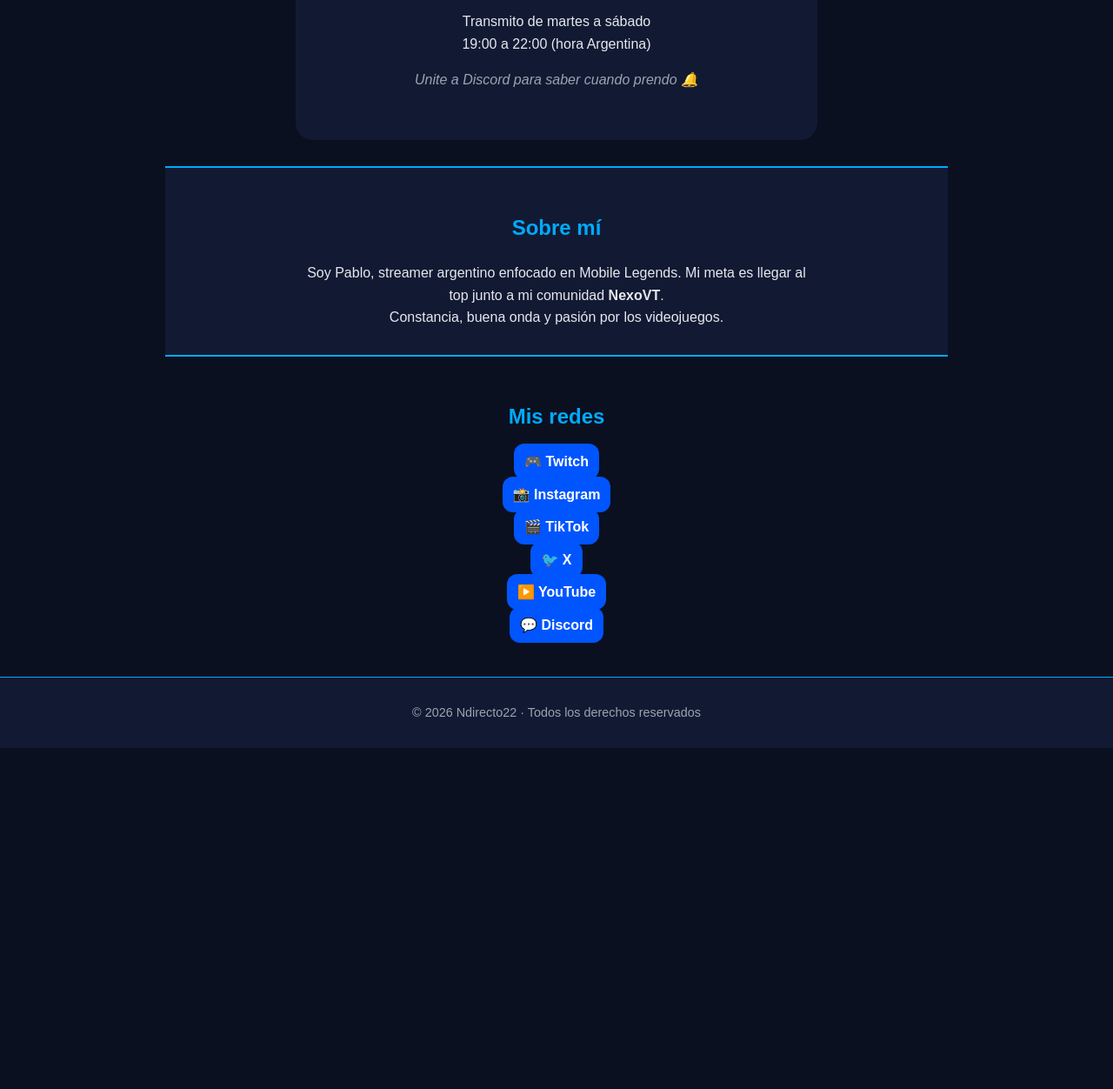
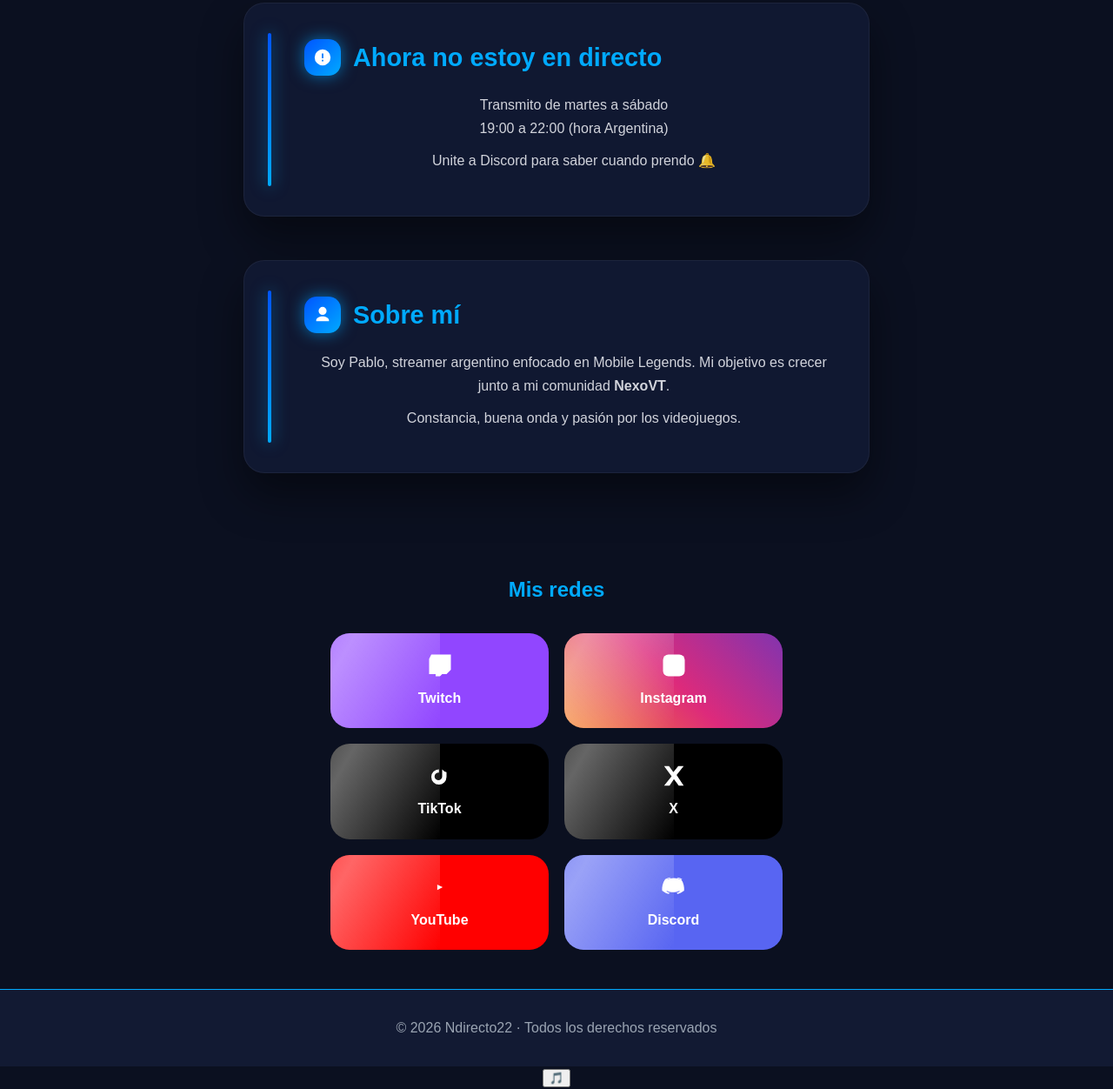
Before and after one commit to PEmanuelLuduena/Ndirecto22, a plain HTML site: page index.html in a window 1280 px wide. Shown: the part 876-2128 px from the top of the page at 87% size. Before the commit the page ends 1736 px from the top, so only its background shows below. Drawn offline with Linux system fonts and the light colour scheme.

Commit message:
Add files via upload

```diff
--- a/index.html
+++ b/index.html
@@ -4,17 +4,21 @@
   <meta charset="UTF-8">
   <meta name="viewport" content="width=device-width, initial-scale=1.0">
 
-  <meta name="description" content="Ndirecto21, streamer argentino de Mobile Legends. Comunidad NexoVT.">
-  <meta name="author" content="Pablo - Ndirecto21">
+  <meta name="description" content="Ndirecto22, streamer argentino de Mobile Legends. Comunidad NexoVT.">
+  <meta name="author" content="Pablo - Ndirecto22">
 
   <title>Ndirecto22 | Streamer de Mobile Legends</title>
 
   <link rel="stylesheet" href="style.css">
-  <link rel="icon" href="cici-icon.png" type="image/png">
+  <link rel="icon" href="ndirecto22-icon.png" type="image/png">
 </head>
 
 <body>
+<body>
 
+<audio id="bg-music" loop>
+  <source src="chill.mp3.mp3" type="audio/mpeg">
+</audio>
   <!-- EFECTO GAMER -->
   <div class="energy"></div>
 
@@ -23,7 +27,6 @@
     <h1 class="logo">Ndirecto22</h1>
     <p class="slogan">Rumbo al Top de Mobile Legends</p>
 
-    <!-- BOTÓN EN VIVO -->
     <a
       href="https://www.twitch.tv/ndirecto22"
       class="live-button live"
@@ -33,7 +36,6 @@
       🔴 EN VIVO AHORA
     </a>
 
-    <!-- CONTADOR -->
     <section class="stats">
       <div class="stat">
         <span id="followers">0</span>
@@ -51,31 +53,49 @@
     <!-- BANNER -->
     <section class="banner">
       <figure>
-        <img src="ndirecto22.png" alt="Cici, personaje del canal Ndirecto21">
+        <img src="ndirecto22.png" alt="Personaje del canal Ndirecto22">
         <figcaption>Personaje principal del canal</figcaption>
       </figure>
     </section>
 
-    <!-- PANTALLA OFFLINE -->
-    <section class="offline-screen">
-      <h2>Ahora no estoy en directo</h2>
+    <!-- CARD OFFLINE -->
+    <section class="card">
+      <h2 class="card-title">
+        <span class="icon">
+          <svg viewBox="0 0 24 24">
+            <path d="M12 2a10 10 0 100 20 10 10 0 000-20zm1 11h-2V7h2v6zm0 4h-2v-2h2v2z"/>
+          </svg>
+        </span>
+        Ahora no estoy en directo
+      </h2>
+
       <p>
         Transmito de martes a sábado<br>
         19:00 a 22:00 (hora Argentina)
       </p>
+
       <p class="offline-msg">
         Unite a Discord para saber cuando prendo 🔔
       </p>
     </section>
 
-    <!-- SOBRE MÍ -->
-    <section class="about">
-      <h2>Sobre mí</h2>
+    <!-- CARD SOBRE MI -->
+    <section class="card">
+      <h2 class="card-title">
+        <span class="icon">
+          <svg viewBox="0 0 24 24">
+            <path d="M12 12a5 5 0 100-10 5 5 0 000 10zm0 2c-4 0-8 2-8 5v1h16v-1c0-3-4-5-8-5z"/>
+          </svg>
+        </span>
+        Sobre mí
+      </h2>
+
       <p>
         Soy Pablo, streamer argentino enfocado en Mobile Legends.
-        Mi meta es llegar al top junto a mi comunidad
+        Mi objetivo es crecer junto a mi comunidad
         <strong>NexoVT</strong>.
       </p>
+
       <p>
         Constancia, buena onda y pasión por los videojuegos.
       </p>
@@ -84,27 +104,77 @@
     <!-- REDES -->
     <nav class="social">
       <h2>Mis redes</h2>
+
       <ul class="social-links">
-        <li><a href="https://www.twitch.tv/ndirecto22" target="_blank">🎮 Twitch</a></li>
-        <li><a href="https://www.instagram.com/ndirecto22?igsh=MWNhc3Y4NTY1emdrNw==" target="_blank">📸 Instagram</a></li>
-        <li><a href="https://www.tiktok.com/@offis2026?_r=1&_t=ZM-933UNZmZmKi" target="_blank">🎬 TikTok</a></li>
-        <li><a href="https://x.com/Ndirecto22" target="_blank">🐦 X</a></li>
-        <li><a href="https://youtube.com/@ndirecto22?si=AZPQmWMvYpHDTfaj" target="_blank">▶️ YouTube</a></li>
-        <li><a href="https://discord.gg/fGCykQMm" target="_blank">💬 Discord</a></li>
+
+        <li>
+          <a href="https://www.twitch.tv/ndirecto22" target="_blank" class="social-btn twitch">
+            <svg viewBox="0 0 24 24">
+              <path d="M4 2L2 6v14h6v2h4l2-2h4l4-4V2H4z"/>
+              <path d="M15 7h2v5h-2zM11 7h2v5h-2z"/>
+            </svg>
+            Twitch
+          </a>
+        </li>
+
+        <li>
+          <a href="https://www.instagram.com/ndirecto22" target="_blank" class="social-btn instagram">
+            <svg viewBox="0 0 24 24">
+              <path d="M7 2h10a5 5 0 015 5v10a5 5 0 01-5 5H7a5 5 0 01-5-5V7a5 5 0 015-5z"/>
+            </svg>
+            Instagram
+          </a>
+        </li>
+
+        <li>
+          <a href="https://www.tiktok.com/@offis2026" target="_blank" class="social-btn tiktok">
+            <svg viewBox="0 0 24 24">
+              <path d="M14 2v10.5a3.5 3.5 0 11-3-3.45V6a7 7 0 107 7V8.5a6.5 6.5 0 01-4-2.5z"/>
+            </svg>
+            TikTok
+          </a>
+        </li>
+
+        <li>
+          <a href="https://x.com/Ndirecto22" target="_blank" class="social-btn x">
+            <svg viewBox="0 0 24 24">
+              <path d="M3 3h4.5l4 5.5L16 3h5l-6.5 8.2L21 21h-4.5l-4.5-6L8 21H3l6.9-8.7L3 3z"/>
+            </svg>
+            X
+          </a>
+        </li>
+
+        <li>
+          <a href="https://youtube.com/@ndirecto22" target="_blank" class="social-btn youtube">
+            <svg viewBox="0 0 24 24">
+              <path d="M9.5 14.5v-5l5 2.5-5 2.5z"/>
+            </svg>
+            YouTube
+          </a>
+        </li>
+
+        <li>
+          <a href="https://discord.gg/fGCykQMm" target="_blank" class="social-btn discord">
+            <svg viewBox="0 0 24 24">
+              <path d="M20 4.5a19.8 19.8 0 00-4.9-1.5l-.2.4A18.3 18.3 0 0119 5.1a17.6 17.6 0 00-14 0A18.3 18.3 0 019 3.4l-.2-.4A19.8 19.8 0 004 4.5C1.6 8.1.9 11.6 1.2 15.1c2.1 1.6 4.1 2.5 6.1 3l.7-.9a11.7 11.7 0 01-2.9-1.4l.7-.5c1.7.8 3.6 1.3 5.5 1.3s3.8-.5 5.5-1.3l.7.5a11.7 11.7 0 01-2.9 1.4l.7.9c2-.5 4-1.4 6.1-3 .3-3.5-.4-7-2.8-10.6z"/>
+            </svg>
+            Discord
+          </a>
+        </li>
+
       </ul>
     </nav>
 
   </main>
 
-  <!-- FOOTER -->
   <footer>
     <p>© 2026 Ndirecto22 · Todos los derechos reservados</p>
   </footer>
 
-  <!-- CONTADOR ANIMADO -->
+  <!-- CONTADOR -->
   <script>
     let count = 0;
-    const target = 0; // CAMBIÁ ESTE NÚMERO CUANDO QUIERAS
+    const target = 0;
     const followers = document.getElementById("followers");
 
     const interval = setInterval(() => {
@@ -117,5 +187,50 @@
     }, 20);
   </script>
 
+  <!-- ANIMACION SOLO AL ENTRAR -->
+  <script>
+    const cards = document.querySelectorAll(".card");
+
+    const observer = new IntersectionObserver(entries => {
+      entries.forEach(entry => {
+        if (entry.isIntersecting) {
+          entry.target.classList.add("visible");
+          observer.unobserve(entry.target);
+        }
+      });
+    }, { threshold: 0.2 });
+
+    cards.forEach(card => observer.observe(card));
+  </script>
+
+<button id="music-btn" aria-label="Música">
+  🔊
+</button>
+<audio id="bg-music" loop>
+  <source src="chill.mp3" type="audio/mpeg">
+</audio>
+
+<button id="music-toggle" class="music-btn">🎵</button>
+
+<!-- TODO tu contenido -->
+
+<script>
+  const music = document.getElementById("bg-music");
+  const btn = document.getElementById("music-btn");
+  let playing = false;
+
+  btn.addEventListener("click", () => {
+    if (!playing) {
+      music.volume = 0.15; // volumen bajo tipo ascensor
+      music.play();
+      btn.textContent = "🔇";
+    } else {
+      music.pause();
+      btn.textContent = "🎵";
+    }
+    playing = !playing;
+  });
+</script>
+</body>
 </body>
 </html>
--- a/style.css
+++ b/style.css
@@ -8,14 +8,6 @@
   --color-accent: #00aaff;
   --color-text: #e6e8ee;
   --color-muted: #9aa4b2;
-}
-
-/* Modo claro (opcional) */
-.light-mode {
-  --color-bg: #f4f6fb;
-  --color-section: #ffffff;
-  --color-text: #1a1a1a;
-  --color-muted: #555;
 }
 
 /* =======================
@@ -44,31 +36,15 @@ body::before {
   position: fixed;
   inset: 0;
   background:
-    radial-gradient(circle at 20% 20%, rgba(0,170,255,0.12), transparent 40%),
-    radial-gradient(circle at 80% 80%, rgba(0,85,255,0.12), transparent 40%);
-  animation: fondoAnimado 10s ease-in-out infinite alternate;
+    radial-gradient(circle at 20% 20%, rgba(0,170,255,.12), transparent 40%),
+    radial-gradient(circle at 80% 80%, rgba(0,85,255,.12), transparent 40%);
+  animation: fondoAnimado 12s ease-in-out infinite alternate;
   z-index: -2;
 }
 
 @keyframes fondoAnimado {
   from { transform: scale(1); }
   to { transform: scale(1.1); }
-}
-
-/* Animación gamer */
-.energy {
-  position: fixed;
-  inset: 0;
-  pointer-events: none;
-  background:
-    linear-gradient(120deg, transparent 45%, rgba(0,170,255,0.05), transparent 55%);
-  animation: energyMove 6s linear infinite;
-  z-index: -1;
-}
-
-@keyframes energyMove {
-  from { background-position: 0 0; }
-  to { background-position: 100% 100%; }
 }
 
 /* =======================
@@ -90,13 +66,10 @@ main {
 
 .logo {
   font-size: 2.4rem;
-  margin: 0;
 }
 
 .slogan {
-  font-size: 1.1rem;
-  font-style: italic;
-  opacity: 0.9;
+  opacity: .9;
 }
 
 /* =======================
@@ -105,25 +78,17 @@ main {
 .live-button {
   display: inline-block;
   margin: 25px auto;
-  padding: 16px 32px;
-  font-size: 1.2rem;
+  padding: 16px 34px;
+  border-radius: 50px;
   font-weight: bold;
   color: white;
-  border-radius: 50px;
   text-decoration: none;
-  transition: transform 0.3s;
 }
 
-.live-button.live {
-  background: linear-gradient(90deg, #ff004c, #ff006a);
-  box-shadow: 0 0 25px rgba(255, 0, 76, 0.7);
+.live {
+  background: linear-gradient(90deg,#ff004c,#ff006a);
+  box-shadow: 0 0 25px rgba(255,0,76,.7);
   animation: livePulse 1.5s infinite;
-}
-
-.live-button.offline {
-  background: #555;
-  box-shadow: none;
-  cursor: default;
 }
 
 @keyframes livePulse {
@@ -132,156 +97,253 @@ main {
   100% { box-shadow: 0 0 10px rgba(255,0,76,.6); }
 }
 
-.live-button:hover {
-  transform: scale(1.05);
-}
-
-/* =======================
-   STATS
-======================= */
-.stats {
-  display: flex;
-  justify-content: center;
-  gap: 35px;
-  margin-top: 20px;
-}
-
-.stat span {
-  font-size: 2rem;
-  font-weight: bold;
-  color: white;
-}
-
-.stat p {
-  margin: 0;
-  font-size: 0.9rem;
-  opacity: 0.85;
-}
-
 /* =======================
    BANNER
 ======================= */
 .banner img {
   width: 100%;
-  max-width: 350px;
-  border-radius: 20px;
+  max-width: 340px;
   margin: 30px auto;
   display: block;
+  border-radius: 20px;
   box-shadow: 0 10px 30px rgba(0,170,255,.25);
-  animation: fadeIn 1s ease;
 }
 
 /* =======================
-   OFFLINE SCREEN
-======================= */
-.offline-screen {
-  background: var(--color-section);
-  padding: 40px 20px;
-  border-radius: 20px;
-  margin: 30px auto;
-  max-width: 600px;
-  animation: fadeIn 1.2s ease;
-}
-
-.offline-screen h2 {
-  color: var(--color-accent);
-}
-
-.offline-msg {
-  font-style: italic;
-  color: var(--color-muted);
-}
-
-/* =======================
-   SOBRE MÍ
-======================= */
-.about {
-  padding: 30px 20px;
-  background-color: var(--color-section);
-  border-top: 2px solid var(--color-accent);
-  border-bottom: 2px solid var(--color-accent);
-}
-
-.about h2 {
-  color: var(--color-accent);
-}
-
-.about p {
-  max-width: 600px;
-  margin: auto;
-}
-
-/* =======================
-   REDES
+   REDES PROFESIONAL
 ======================= */
 .social {
-  padding: 30px 20px;
+  padding: 45px 20px;
 }
 
 .social h2 {
   color: var(--color-accent);
+  margin-bottom: 30px;
 }
 
+/* GRID */
 .social-links {
-  display: flex;
-  flex-direction: column;
-  gap: 12px;
-  margin-top: 20px;
+  display: grid;
+  grid-template-columns: repeat(2, 1fr);
+  gap: 18px;
+  max-width: 520px;
+  margin: auto;
   padding: 0;
   list-style: none;
 }
 
-.social-links a {
+/* BOTÓN BASE */
+.social-btn {
+  position: relative;
+  display: flex;
+  flex-direction: column;
+  align-items: center;
+  gap: 10px;
+  padding: 22px 15px;
+  border-radius: 22px;
+  font-weight: bold;
+  text-decoration: none;
   color: white;
-  text-decoration: none;
-  background: var(--color-primary);
-  padding: 12px;
-  border-radius: 12px;
-  font-weight: bold;
-  transition: transform .3s, background .3s, box-shadow .3s;
+  overflow: hidden;
+  backdrop-filter: blur(6px);
+  animation: fadeUp .8s ease both;
+  background-clip: padding-box;
 }
 
-.social-links a:hover {
-  background: var(--color-accent);
-  transform: translateY(-3px);
-  box-shadow: 0 8px 20px rgba(0,170,255,.4);
+/* ICONO */
+.social-btn svg {
+  width: 30px;
+  height: 30px;
+  fill: currentColor;
 }
+
+/* CONTADOR */
+.social-count {
+  font-size: .75rem;
+  opacity: .85;
+}
+
+/* ENTRADA */
+@keyframes fadeUp {
+  from { opacity: 0; transform: translateY(20px); }
+  to { opacity: 1; transform: translateY(0); }
+}
+
+/* GLOW CONTINUO */
+.social-btn::before {
+  content: "";
+  position: absolute;
+  inset: -2px;
+  background: linear-gradient(120deg, transparent, rgba(255,255,255,.4), transparent);
+  animation: glowMove 4s linear infinite;
+  z-index: -1;
+}
+
+@keyframes glowMove {
+  from { transform: translateX(-100%); }
+  to { transform: translateX(100%); }
+}
+
+/* HOVER */
+.social-btn:hover {
+  transform: translateY(-6px) scale(1.04);
+}
+
+/* COLORES + ANIMACIONES */
+.twitch { background:#9146ff; animation-delay:.05s; }
+.instagram { background:linear-gradient(45deg,#f58529,#dd2a7b,#8134af); animation-delay:.1s; }
+.tiktok { background:#000; animation-delay:.15s; }
+.x { background:#000; animation-delay:.2s; }
+.youtube { background:#ff0000; animation-delay:.25s; }
+.discord { background:#5865f2; animation-delay:.3s; }
 
 /* =======================
    FOOTER
 ======================= */
 footer {
-  background-color: var(--color-section);
+  background: var(--color-section);
   color: var(--color-muted);
   padding: 15px;
-  font-size: 0.9rem;
   border-top: 1px solid var(--color-accent);
-}
-
-/* =======================
-   ANIMACIONES
-======================= */
-@keyframes fadeIn {
-  from {
-    opacity: 0;
-    transform: translateY(15px);
-  }
-  to {
-    opacity: 1;
-    transform: translateY(0);
-  }
 }
 
 /* =======================
    RESPONSIVE
 ======================= */
-@media (max-width: 600px) {
-  .stats {
-    flex-direction: column;
-    gap: 15px;
+@media (max-width:600px){
+  .social-links{
+    grid-template-columns: 1fr;
+  }
+}
+
+/* =======================
+   CARDS PROFESIONALES
+======================= */
+.card {
+  position: relative;
+  background: rgba(18, 26, 51, 0.92);
+  border-radius: 24px;
+  padding: 40px 30px 40px 70px;
+  margin: 50px auto;
+  max-width: 720px;
+  box-shadow:
+    0 25px 50px rgba(0,0,0,.45),
+    inset 0 0 0 1px rgba(255,255,255,.05);
+
+  /* animación solo al entrar */
+  opacity: 0;
+  transform: translateY(40px);
+  transition: opacity .9s ease, transform .9s ease;
+}
+
+/* visible cuando entra en pantalla */
+.card.visible {
+  opacity: 1;
+  transform: translateY(0);
+}
+
+/* =======================
+   BARRA LATERAL
+======================= */
+.card::before {
+  content: "";
+  position: absolute;
+  left: 28px;
+  top: 35px;
+  bottom: 35px;
+  width: 4px;
+  border-radius: 6px;
+  background: linear-gradient(
+    to bottom,
+    var(--color-primary),
+    var(--color-accent)
+  );
+  box-shadow: 0 0 18px rgba(0,170,255,.7);
+}
+
+/* =======================
+   TITULO CON ICONO
+======================= */
+.card-title {
+  display: flex;
+  align-items: center;
+  gap: 14px;
+  margin-top: 0;
+  margin-bottom: 18px;
+  font-size: 1.8rem;
+  color: var(--color-accent);
+}
+
+.card-title .icon {
+  width: 42px;
+  height: 42px;
+  border-radius: 14px;
+  display: flex;
+  align-items: center;
+  justify-content: center;
+  background: linear-gradient(
+    135deg,
+    var(--color-primary),
+    var(--color-accent)
+  );
+  box-shadow: 0 0 18px rgba(0,170,255,.6);
+  flex-shrink: 0;
+}
+
+.card-title svg {
+  width: 22px;
+  height: 22px;
+  fill: white;
+}
+
+/* TEXTO */
+.card p {
+  color: var(--color-text);
+  opacity: .9;
+  font-size: 1rem;
+  line-height: 1.7;
+  margin: 0 0 10px;
+}
+
+/* HOVER SUAVE */
+.card:hover {
+  transform: translateY(-6px);
+}
+
+/* =======================
+   RESPONSIVE CARDS
+======================= */
+@media (max-width:600px){
+  .card{
+    padding: 30px 22px 30px 55px;
   }
 
-  .logo {
-    font-size: 2rem;
+  .card::before{
+    left: 20px;
   }
 }
+
+/* =======================
+   BOTÓN MÚSICA AMBIENTAL
+======================= */
+#music-btn {
+  position: fixed;
+  bottom: 20px;
+  right: 20px;
+  width: 54px;
+  height: 54px;
+  border-radius: 50%;
+  border: none;
+  background: linear-gradient(135deg,var(--color-primary),var(--color-accent));
+  color: white;
+  font-size: 1.4rem;
+  cursor: pointer;
+  box-shadow: 0 10px 25px rgba(0,170,255,.5);
+  z-index: 999;
+  transition: transform .3s, box-shadow .3s;
+}
+
+#music-btn:hover {
+  transform: scale(1.1);
+  box-shadow: 0 15px 35px rgba(0,170,255,.8);
+}
```
Also changed, not shown: 3 other files.
